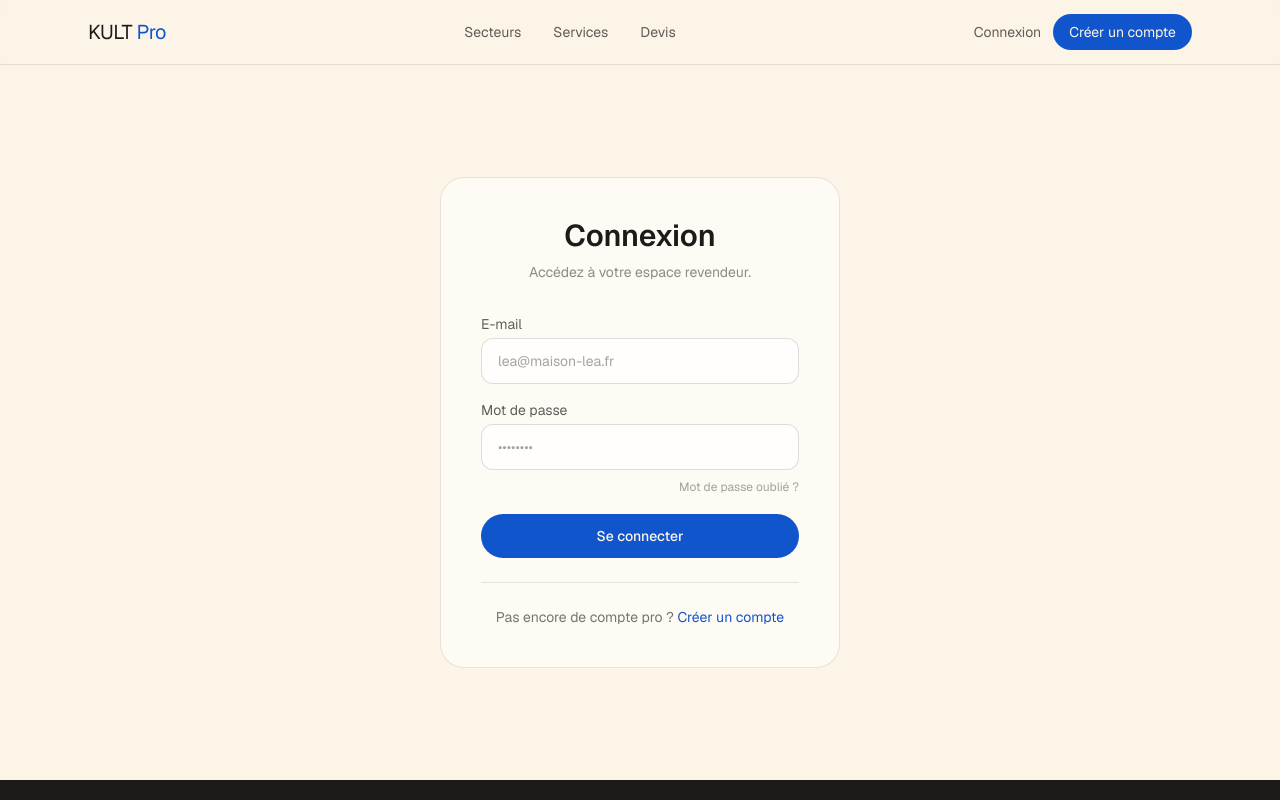
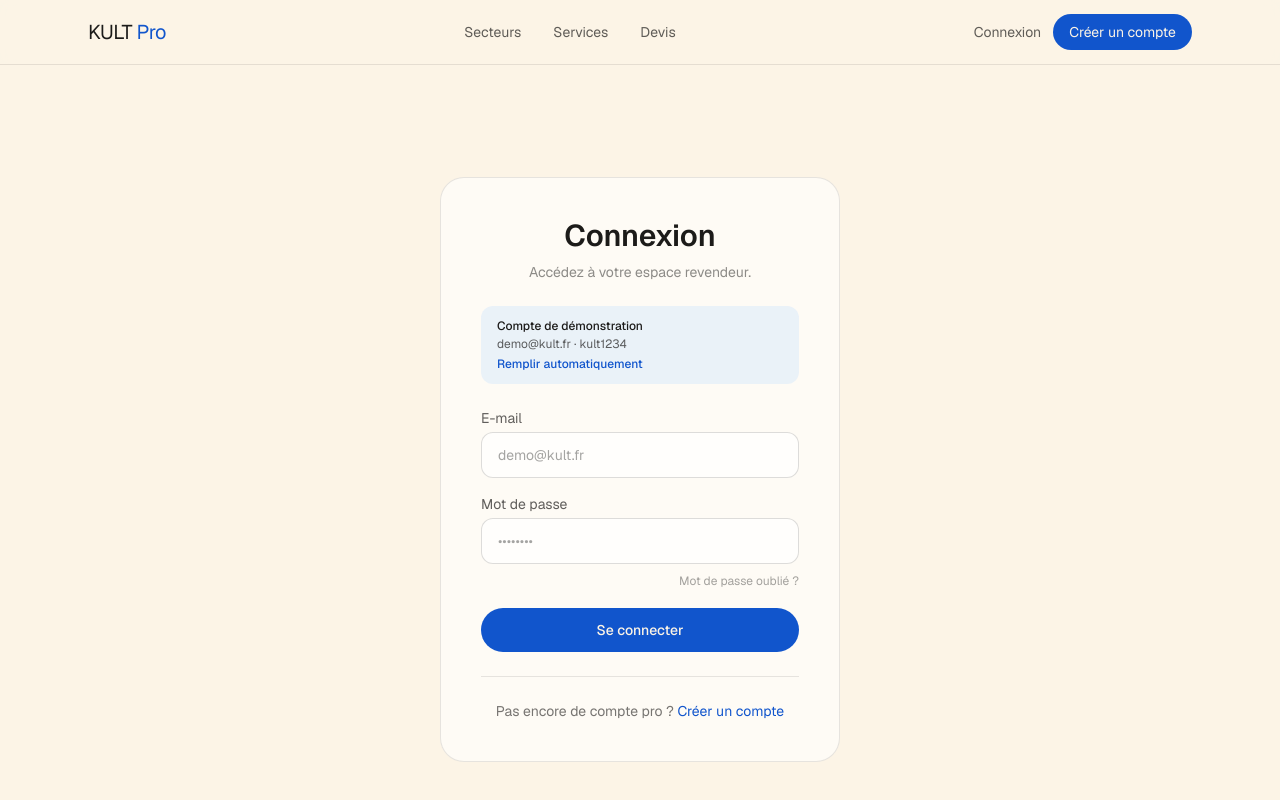
Before and after one commit to Benbecker69/kult-collection-web, a Next.js app: page /connexion in a window 1280 px wide. Shown: the top 800 px of the page. Built offline with nearby package versions, Linux system fonts and the light colour scheme.

Commit message:
[feat] add mock auth with demo account, login check, route guard and logout

```diff
--- a/src/app/(b2b-site)/connexion/page.tsx
+++ b/src/app/(b2b-site)/connexion/page.tsx
@@ -4,6 +4,7 @@ import { useState } from "react";
 import Link from "next/link";
 import { useRouter } from "next/navigation";
 import { required, validEmail, isClean } from "@/lib/validation";
+import { useAuth, DEMO_EMAIL, DEMO_PASSWORD } from "@/stores/auth-store";
 
 const base =
   "w-full rounded-xl border bg-white/70 px-4 py-3 text-sm text-ink placeholder-ink/40 outline-none transition-colors";
@@ -12,8 +13,10 @@ const cls = (bad?: string | null) =>
 
 export default function ConnexionPage() {
   const router = useRouter();
+  const login = useAuth((s) => s.login);
   const [form, setForm] = useState({ email: "", password: "" });
   const [touched, setTouched] = useState<Record<string, boolean>>({});
+  const [authError, setAuthError] = useState<string | null>(null);
 
   const errs = {
     email: validEmail(form.email),
@@ -24,10 +27,22 @@ export default function ConnexionPage() {
   const touch = (k: string) => setTouched((t) => ({ ...t, [k]: true }));
   const showErr = (k: keyof typeof errs) => (touched[k] ? errs[k] : null);
 
-  function login() {
+  function doLogin() {
     setTouched({ email: true, password: true });
+    setAuthError(null);
     if (!isClean(errs)) return;
+    const ok = login(form.email, form.password);
+    if (!ok) {
+      setAuthError("Identifiants incorrects. Vérifiez l'e-mail et le mot de passe.");
+      return;
+    }
     router.push("/compte/entreprise");
+  }
+
+  function useDemo() {
+    setForm({ email: DEMO_EMAIL, password: DEMO_PASSWORD });
+    setTouched({});
+    setAuthError(null);
   }
 
   const ErrMsg = ({ show }: { show?: string | null }) =>
@@ -43,12 +58,26 @@ export default function ConnexionPage() {
           Accédez à votre espace revendeur.
         </p>
 
-        <div className="mt-8 space-y-4">
+        {/* Compte de démonstration */}
+        <div className="mt-6 rounded-xl bg-sky/60 px-4 py-3 text-xs text-ink/70">
+          <p className="font-medium text-ink">Compte de démonstration</p>
+          <p className="mt-0.5">
+            {DEMO_EMAIL} · {DEMO_PASSWORD}
+          </p>
+          <button
+            onClick={useDemo}
+            className="mt-1 font-medium text-clay hover:underline"
+          >
+            Remplir automatiquement
+          </button>
+        </div>
+
+        <div className="mt-6 space-y-4">
           <div>
             <label className="mb-1 block text-sm text-ink/70">E-mail</label>
             <input
               className={cls(showErr("email"))}
-              placeholder="lea@maison-lea.fr"
+              placeholder="demo@kult.fr"
               value={form.email}
               onChange={(e) => set("email", e.target.value)}
               onBlur={() => touch("email")}
@@ -75,8 +104,14 @@ export default function ConnexionPage() {
             </div>
           </div>
 
+          {authError && (
+            <p className="rounded-lg bg-red-50 px-3 py-2 text-sm text-red-600">
+              {authError}
+            </p>
+          )}
+
           <button
-            onClick={login}
+            onClick={doLogin}
             className="block w-full rounded-full bg-clay px-6 py-3 text-center text-sm font-medium text-cream transition-colors hover:bg-clayDark"
           >
             Se connecter
--- a/src/components/b2b/app-shell.tsx
+++ b/src/components/b2b/app-shell.tsx
@@ -1,21 +1,38 @@
 "use client";
 
-import { useState } from "react";
+import { useEffect, useState } from "react";
+import { useRouter } from "next/navigation";
 import { SidebarNav } from "./sidebar-nav";
 import { Topbar } from "./topbar";
 import { Toaster } from "./toaster";
+import { useAuth } from "@/stores/auth-store";
+import { useHydrated } from "@/lib/use-hydrated";
 
 export function AppShell({ children }: { children: React.ReactNode }) {
   const [menuOpen, setMenuOpen] = useState(false);
+  const hydrated = useHydrated();
+  const authed = useAuth((s) => s.authed);
+  const router = useRouter();
+
+  useEffect(() => {
+    if (hydrated && !authed) router.replace("/connexion");
+  }, [hydrated, authed, router]);
+
+  // Tant que non hydraté ou non connecté : on n'affiche pas l'espace privé.
+  if (!hydrated || !authed) {
+    return (
+      <div className="grid min-h-screen place-items-center bg-cream text-sm text-ink/40">
+        Chargement…
+      </div>
+    );
+  }
 
   return (
     <div className="flex min-h-screen bg-cream font-sans text-ink">
-      {/* Sidebar desktop */}
       <aside className="hidden w-64 shrink-0 border-r border-ink/10 bg-sand/40 p-5 md:block">
         <SidebarNav />
       </aside>
 
-      {/* Drawer mobile */}
       {menuOpen && (
         <div className="fixed inset-0 z-50 md:hidden">
           <div
--- a/src/components/b2b/topbar.tsx
+++ b/src/components/b2b/topbar.tsx
@@ -1,8 +1,10 @@
 "use client";
 
 import Link from "next/link";
+import { useRouter } from "next/navigation";
 import { useCart, countItems } from "@/stores/cart-store";
 import { useAccount } from "@/stores/account-store";
+import { useAuth } from "@/stores/auth-store";
 import { useHydrated } from "@/lib/use-hydrated";
 
 function initials(name: string) {
@@ -18,6 +20,8 @@ export function Topbar({ onBurger }: { onBurger?: () => void }) {
   const hydrated = useHydrated();
   const items = useCart((s) => s.items);
   const company = useAccount((s) => s.company);
+  const logout = useAuth((s) => s.logout);
+  const router = useRouter();
   const count = hydrated ? countItems(items) : 0;
 
   return (
@@ -81,6 +85,24 @@ export function Topbar({ onBurger }: { onBurger?: () => void }) {
         <div className="grid h-9 w-9 place-items-center rounded-full bg-clay text-sm font-medium text-cream">
           {hydrated ? initials(company) : ""}
         </div>
+        <button
+          onClick={() => {
+            logout();
+            router.push("/connexion");
+          }}
+          aria-label="Déconnexion"
+          className="grid h-9 w-9 place-items-center rounded-lg text-ink/50 transition-colors hover:bg-sand/60 hover:text-ink"
+        >
+          <svg width="18" height="18" viewBox="0 0 24 24" fill="none">
+            <path
+              d="M15 12H3m0 0l4-4m-4 4l4 4M13 4h6a1 1 0 0 1 1 1v14a1 1 0 0 1-1 1h-6"
+              stroke="currentColor"
+              strokeWidth="1.7"
+              strokeLinecap="round"
+              strokeLinejoin="round"
+            />
+          </svg>
+        </button>
       </div>
     </header>
   );
--- /dev/null
+++ b/src/stores/auth-store.ts
@@ -0,0 +1,28 @@
+import { create } from "zustand";
+import { persist } from "zustand/middleware";
+
+// Compte de démonstration (prototype — aucune vérification serveur).
+export const DEMO_EMAIL = "demo@kult.fr";
+export const DEMO_PASSWORD = "kult1234";
+
+interface AuthState {
+  authed: boolean;
+  login: (email: string, password: string) => boolean;
+  logout: () => void;
+}
+
+export const useAuth = create<AuthState>()(
+  persist(
+    (set) => ({
+      authed: false,
+      login: (email, password) => {
+        const ok =
+          email.trim().toLowerCase() === DEMO_EMAIL && password === DEMO_PASSWORD;
+        if (ok) set({ authed: true });
+        return ok;
+      },
+      logout: () => set({ authed: false }),
+    }),
+    { name: "kult-b2b-auth" },
+  ),
+);
```
